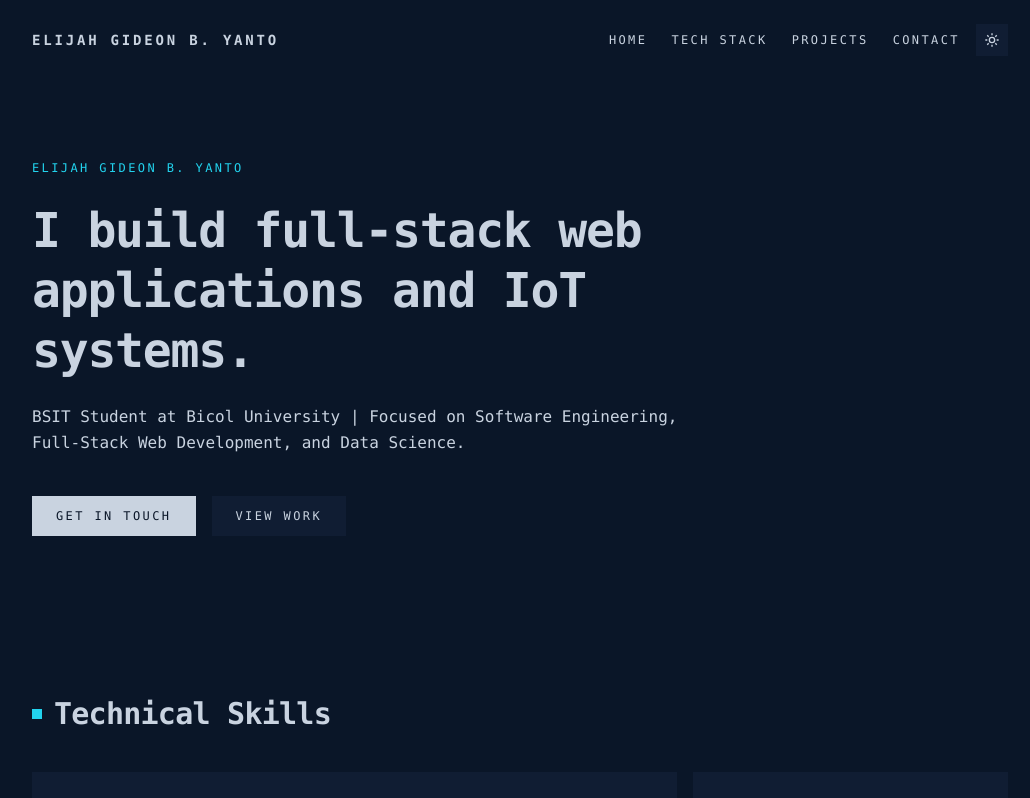
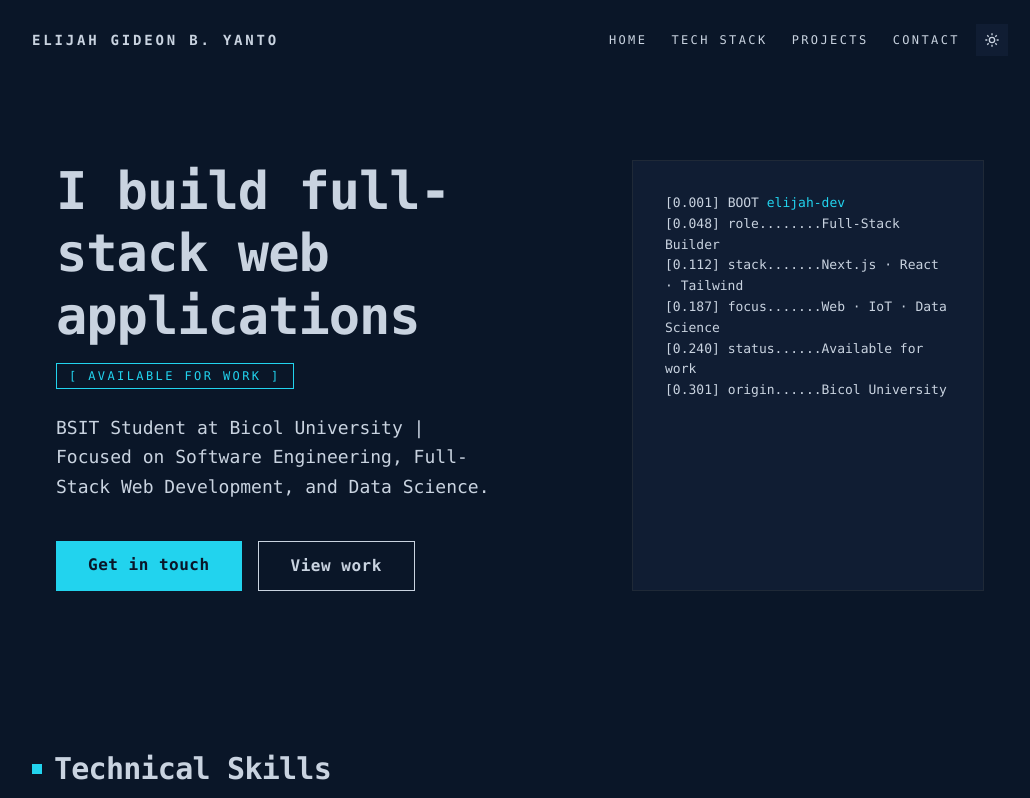
Before and after one commit to g1deon-dev/official-dev-portfolio, a Next.js app: page / in a window 1280 px wide. Shown: the top 798 px of the page, without its empty margins (120-1150 px from the left). Built offline with nearby package versions, Linux system fonts and the light colour scheme.

Commit message:
feat: redesign hero as embedded boot-log with motion (v2)

```diff
--- a/components/Hero.tsx
+++ b/components/Hero.tsx
@@ -1,34 +1,144 @@
-import type { ReactElement } from "react";
+"use client";
+
+import type { ReactElement, ReactNode } from "react";
+import { motion, useReducedMotion, type Variants } from "framer-motion";
+import { SITE } from "@/lib/site";
+
+type BootLine = {
+  time: string;
+  content: ReactNode;
+};
+
+const BOOT_LINES: readonly BootLine[] = [
+  {
+    time: "0.001",
+    content: (
+      <>
+        BOOT <span className="text-accent">elijah-dev</span>
+      </>
+    ),
+  },
+  {
+    time: "0.048",
+    content: (
+      <>
+        role........<span className="text-code-string">Full-Stack Builder</span>
+      </>
+    ),
+  },
+  {
+    time: "0.112",
+    content: (
+      <>
+        stack.......<span className="text-code-string">Next.js · React · Tailwind</span>
+      </>
+    ),
+  },
+  {
+    time: "0.187",
+    content: (
+      <>
+        focus.......<span className="text-code-string">Web · IoT · Data Science</span>
+      </>
+    ),
+  },
+  {
+    time: "0.240",
+    content: (
+      <>
+        status......<span className="text-code-string">{SITE.status}</span>
+      </>
+    ),
+  },
+  {
+    time: "0.301",
+    content: (
+      <>
+        origin......<span className="text-code-string">Bicol University</span>
+      </>
+    ),
+  },
+];
+
+const listVariants: Variants = {
+  hidden: {},
+  visible: {
+    transition: {
+      staggerChildren: 0.12,
+      delayChildren: 0.1,
+    },
+  },
+};
+
+const lineVariants: Variants = {
+  hidden: { opacity: 0, y: 4 },
+  visible: { opacity: 1, y: 0 },
+};
 
 export default function Hero(): ReactElement {
+  const prefersReducedMotion = useReducedMotion();
+
   return (
-    <section className="px-6 py-20">
-      <p className="text-xs uppercase tracking-[0.2em] text-accent">
-        ELIJAH GIDEON B. YANTO
-      </p>
-
-      <h1 className="mt-6 max-w-3xl text-3xl font-bold leading-tight tracking-tight sm:text-4xl md:text-5xl">
-        I build full-stack web applications and IoT systems.
+    <section className="grid grid-cols-1 gap-12 px-12 py-20 md:grid-cols-[3fr_2fr]">
+      <div>
+        <h1 className="max-w-xl text-[36px] font-bold leading-[1.2] tracking-[-1px] md:text-[52px]">
+          I build full-stack web applications
         </h1>
 
-      <p className="mt-6 max-w-2xl text-sm leading-relaxed sm:text-base">
+        <motion.p
+          className="mt-4 inline-block border border-accent px-3 py-1 text-xs uppercase tracking-[0.2em] text-accent"
+          animate={prefersReducedMotion ? undefined : { opacity: [1, 0.5, 1] }}
+          transition={
+            prefersReducedMotion
+              ? undefined
+              : { duration: 2, repeat: Infinity, ease: "easeInOut" }
+          }
+        >
+          [ {SITE.status} ]
+        </motion.p>
+
+        <p className="mt-6 max-w-md text-lg leading-relaxed text-secondary">
           BSIT Student at Bicol University | Focused on Software Engineering, Full-Stack Web Development, and Data Science.
         </p>
 
         <div className="mt-10 flex flex-wrap gap-4">
           <a
             href="#contact"
-          className="bg-foreground px-6 py-3 text-xs uppercase tracking-[0.2em] text-background hover:shadow-[0_0_20px_-4px_var(--accent)]"
+            className="bg-accent px-8 py-3 text-base font-semibold tracking-[0.5px] text-background hover:bg-background hover:text-accent hover:shadow-[0_0_20px_-4px_var(--accent)]"
           >
             Get in touch
           </a>
           <a
             href="#projects"
-          className="bg-surface px-6 py-3 text-xs uppercase tracking-[0.2em] hover:text-accent hover:shadow-[0_0_20px_-4px_var(--accent)]"
+            className="border border-foreground px-8 py-3 text-base font-semibold tracking-[0.5px] text-foreground hover:bg-surface hover:shadow-[0_0_20px_-4px_var(--accent)]"
           >
             View work
           </a>
         </div>
+      </div>
+
+      <motion.div
+        className="border border-[#1f2937] bg-surface p-8 font-code text-[13px] leading-[1.6]"
+        initial={prefersReducedMotion ? "visible" : "hidden"}
+        animate="visible"
+        variants={listVariants}
+      >
+        {BOOT_LINES.map((line) => (
+          <motion.p key={line.time} variants={prefersReducedMotion ? undefined : lineVariants}>
+            <span className="text-secondary">[{line.time}]</span> {line.content}
+          </motion.p>
+        ))}
+        <motion.span
+          aria-hidden="true"
+          className="inline-block h-[13px] w-[7px] bg-accent align-middle"
+          animate={prefersReducedMotion ? { opacity: 1 } : { opacity: [1, 1, 0, 0] }}
+          transition={
+            prefersReducedMotion
+              ? undefined
+              : { duration: 1, repeat: Infinity, times: [0, 0.5, 0.5, 1] }
+          }
+        />
+      </motion.div>
     </section>
   );
 }
```
Also changed, not shown: 1 other file (tests, documents, lock files or other folders). Lines whose indentation alone changed are shown as unchanged.
